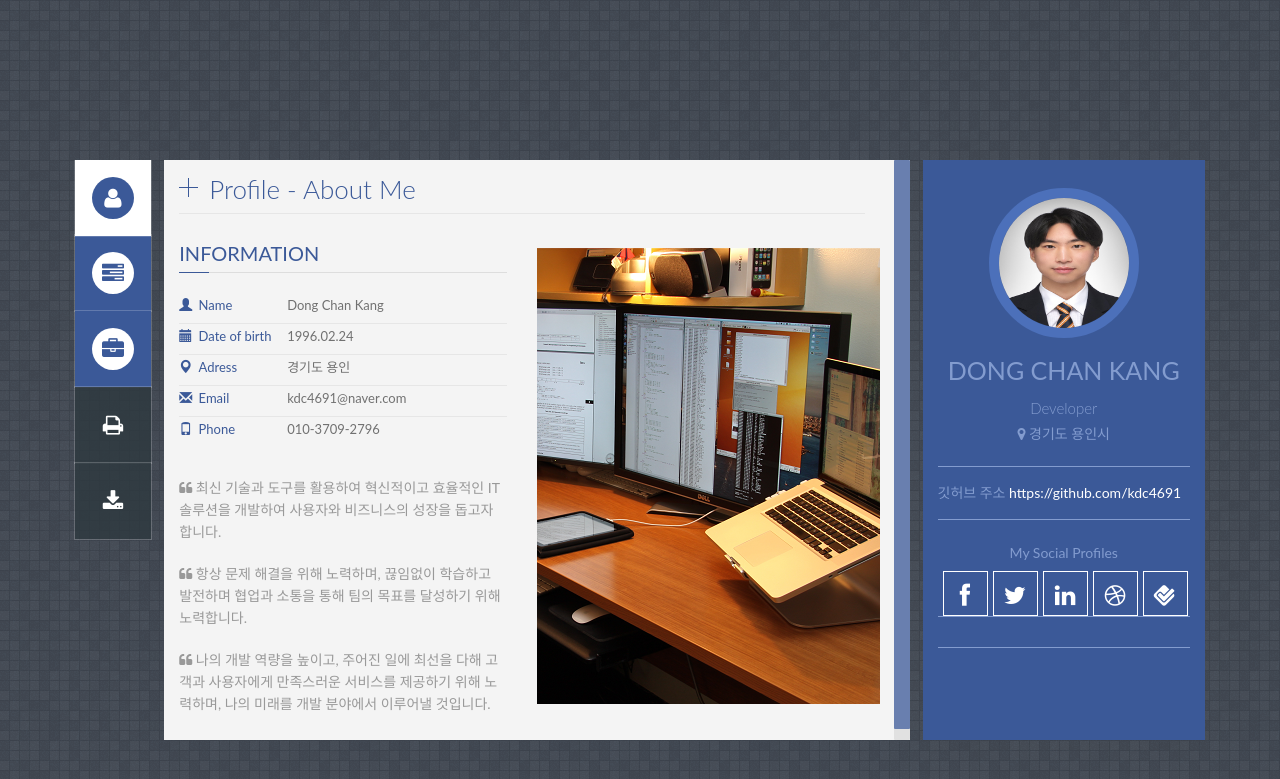
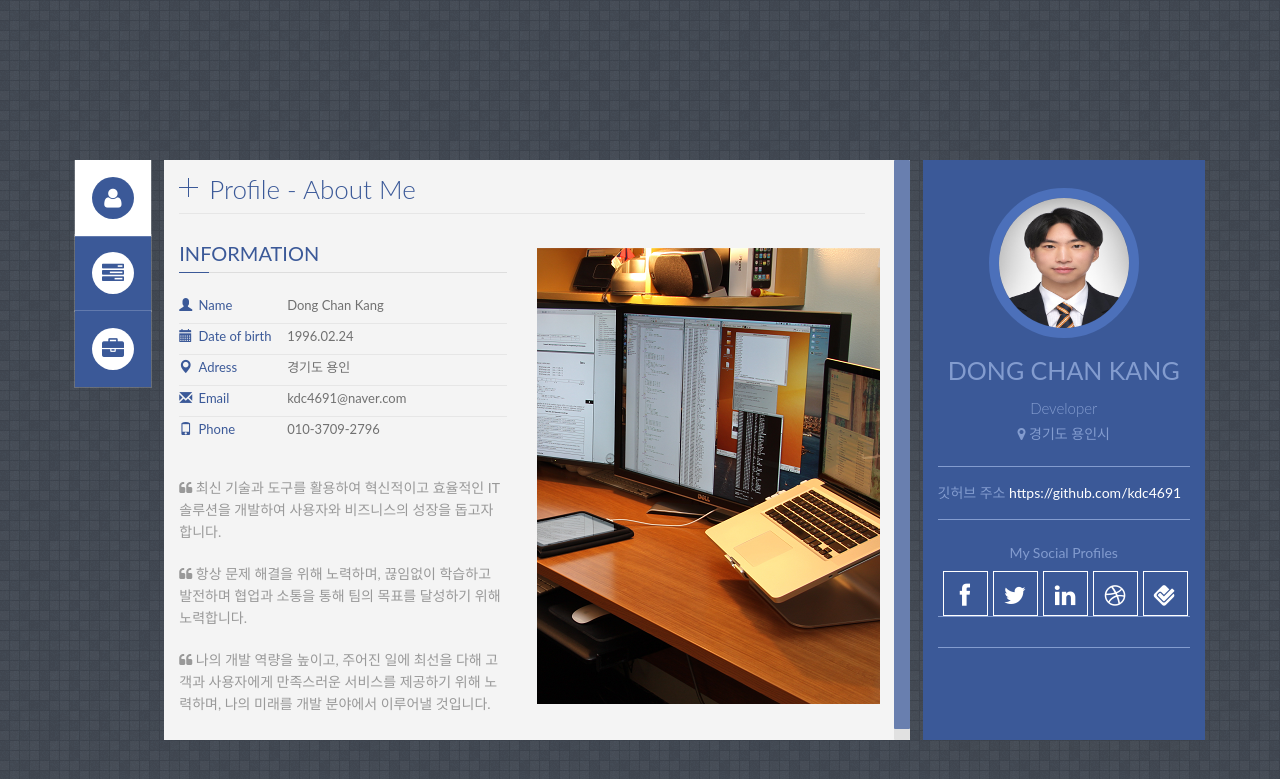
Before and after one commit to kdc4691/kdc4691.github.io, a Jekyll site: the page built from index.html, in a window 1280 px wide. Shown: the top 779 px of the page. Built offline with Jekyll 4.4.1, drawn with Linux system fonts in a browser that asks for light colours; some web fonts are replaced.

Commit message:
modify some datas

```diff
--- a/index.html
+++ b/index.html
@@ -142,8 +142,8 @@
             <i class="fa fa-envelope icon_menu"></i>
         </li> -->
 
-        <a href="#" id="print"><i class="fa fa-print icon_print"></i> </a>
-        <a href="#" id="downlowd"><i class="fa fa-download icon_print"></i> </a>
+        <!-- <a href="#" id="print"><i class="fa fa-print icon_print"></i> </a>
+        <a href="#" id="downlowd"><i class="fa fa-download icon_print"></i> </a> -->
     </ul>
     <!-- /resp-tabs-list -->
 
```
